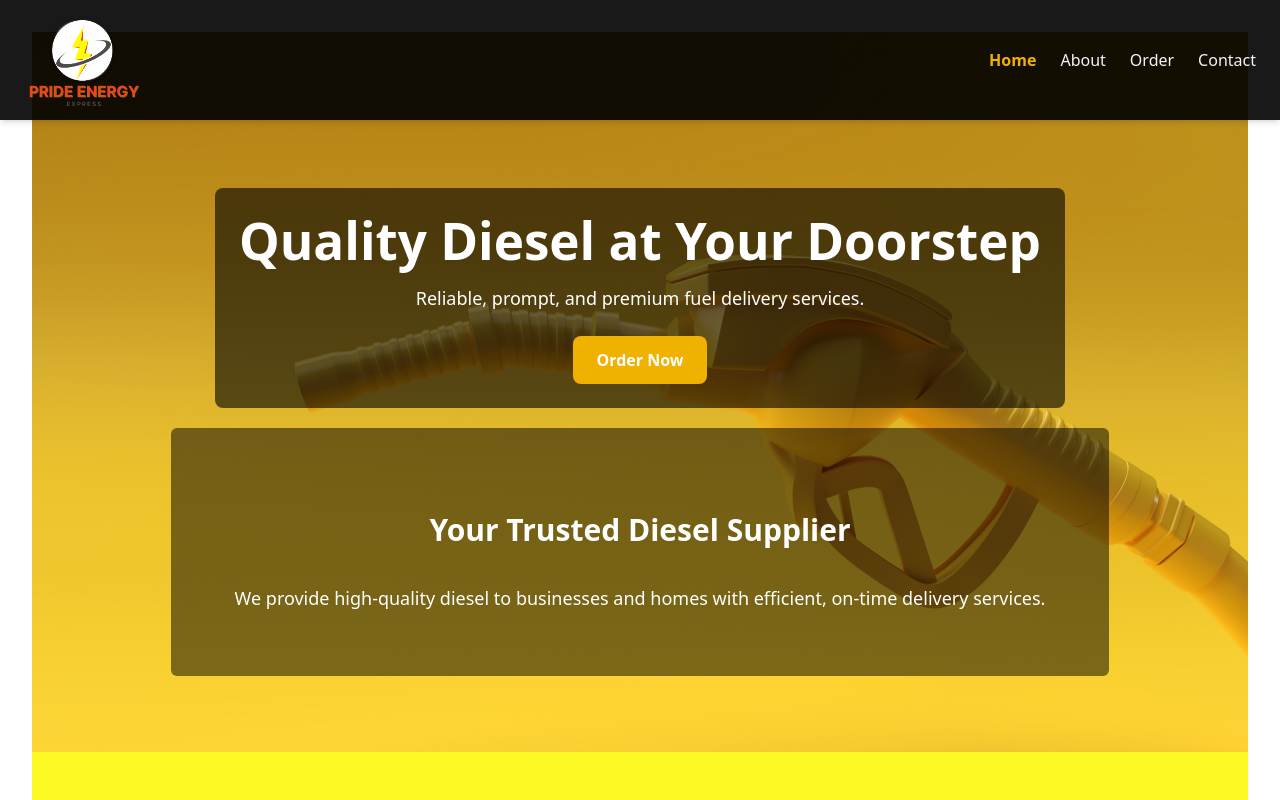
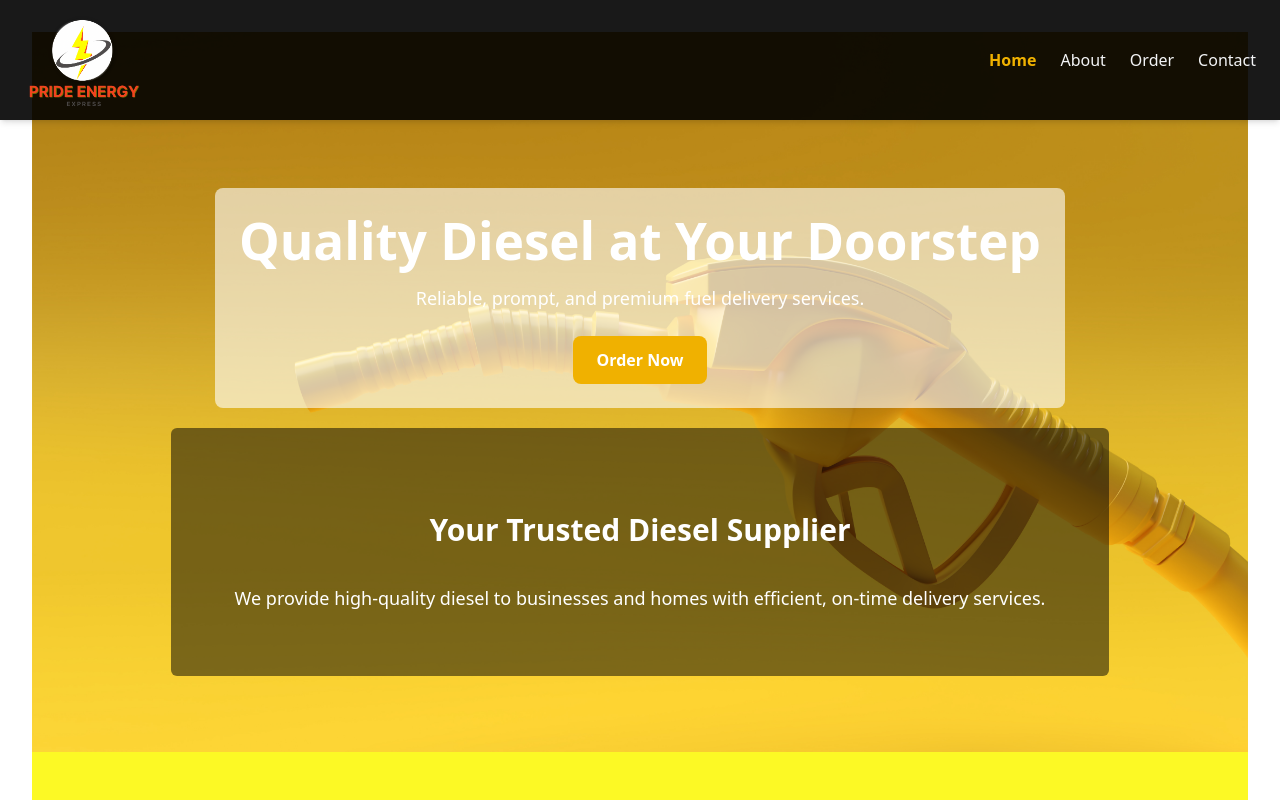
Before and after one commit to itIsMuse/Diesel-site, a React (Vite) app: page / in a window 1280 px wide. Shown: the top 800 px of the page. Built offline with nearby package versions, Linux system fonts and the light colour scheme.

Commit message:
refactor: Update background color and content in Home page

```diff
--- a/src/pages/Home.jsx
+++ b/src/pages/Home.jsx
@@ -10,7 +10,7 @@ const Home = () => {
     style={{ backgroundImage: "url(/assets/3d-render-fuel-pump-nozzle-isolated-color-backgroun.jpg)" }}
   >
     {/* Hero Section */}
-    <div className="mt-20 p-6 rounded-lg bg-black/60">
+    <div className="mt-20 p-6 rounded-lg bg-white/60">
       <h1 className="text-4xl font-bold">Quality Diesel at Your Doorstep</h1>
       <p className="mt-4 text-lg">Reliable, prompt, and premium fuel delivery services.</p>
       <Link to="/order" className="mt-6 inline-block bg-yellow-500 text-white px-6 py-3 rounded-lg font-semibold hover:bg-yellow-600">
```
